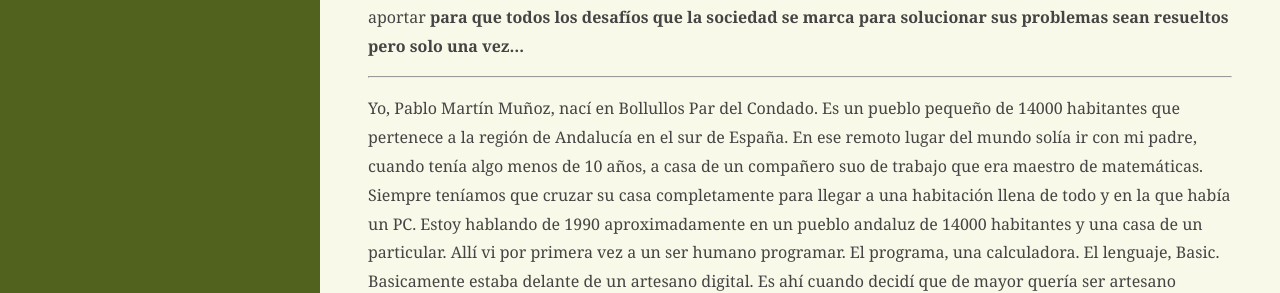
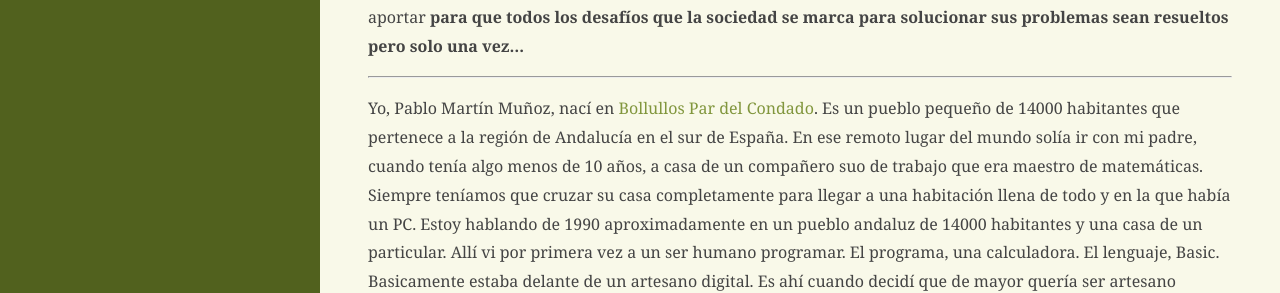
Before and after one commit to edipotrebol/edipotrebol.github.com, a Jekyll site: the page built from _posts/2013-08-28-el-hacker-civico.md, in a window 1280 px wide and 900 px high, scrolled down 897 px. Shown: the part 482-775 px from the top of the window. Built offline with Jekyll 4.4.1, drawn with Linux system fonts in a browser that asks for light colours; comment, search, counter and statistics services are not loaded; some of the changed lines change nothing that is shown; some of the changed text lies outside the part shown.

Commit message:
Adding Bollullos to the Map

```diff
--- a/_posts/2013-08-28-el-hacker-civico.md
+++ b/_posts/2013-08-28-el-hacker-civico.md
@@ -35,4 +35,4 @@ Cerca del **software libre**, del **conocimiento libre**, de las **comunidades**
 
 -------------------------------------------------------------------------------
 
-Yo, Pablo Martín Muñoz, nací en Bollullos Par del Condado. Es un pueblo pequeño de 14000 habitantes que pertenece a la región de Andalucía en el sur de España. En ese remoto lugar del mundo solía ir con mi padre, cuando tenía algo menos de 10 años, a casa de un compañero suo de trabajo que era maestro de matemáticas. Siempre teníamos que cruzar su casa completamente para llegar a una habitación llena de todo y en la que había un PC. Estoy hablando de 1990 aproximadamente en un pueblo andaluz de 14000 habitantes y una casa de un particular. Allí vi por primera vez a un ser humano programar. El programa, una calculadora. El lenguaje, Basic. Basicamente estaba delante de un artesano digital. Es ahí cuando decidí que de mayor quería ser artesano digital. De mayor quería cambiar el mundo. De mayor quería ser hacker.
+Yo, Pablo Martín Muñoz, nací en [Bollullos Par del Condado](https://www.google.es/maps/preview#!q=Bollullos+Par+del+Condado&data=!1m8!1m3!1d3!2d-6.540134!3d37.3411!2m2!1f125.18!2f88.69!4f75!2m4!1e1!2m2!1sEn5bA7MTMk62aHz-2Ooeag!2e0!4m10!1m9!4m8!1m3!1d11317!2d-6.5405242!3d37.3400342!3m2!1i1364!2i685!4f13.1&fid=5). Es un pueblo pequeño de 14000 habitantes que pertenece a la región de Andalucía en el sur de España. En ese remoto lugar del mundo solía ir con mi padre, cuando tenía algo menos de 10 años, a casa de un compañero suo de trabajo que era maestro de matemáticas. Siempre teníamos que cruzar su casa completamente para llegar a una habitación llena de todo y en la que había un PC. Estoy hablando de 1990 aproximadamente en un pueblo andaluz de 14000 habitantes y una casa de un particular. Allí vi por primera vez a un ser humano programar. El programa, una calculadora. El lenguaje, Basic. Basicamente estaba delante de un artesano digital. Es ahí cuando decidí que de mayor quería ser artesano digital. De mayor quería cambiar el mundo. De mayor quería ser hacker.
```
